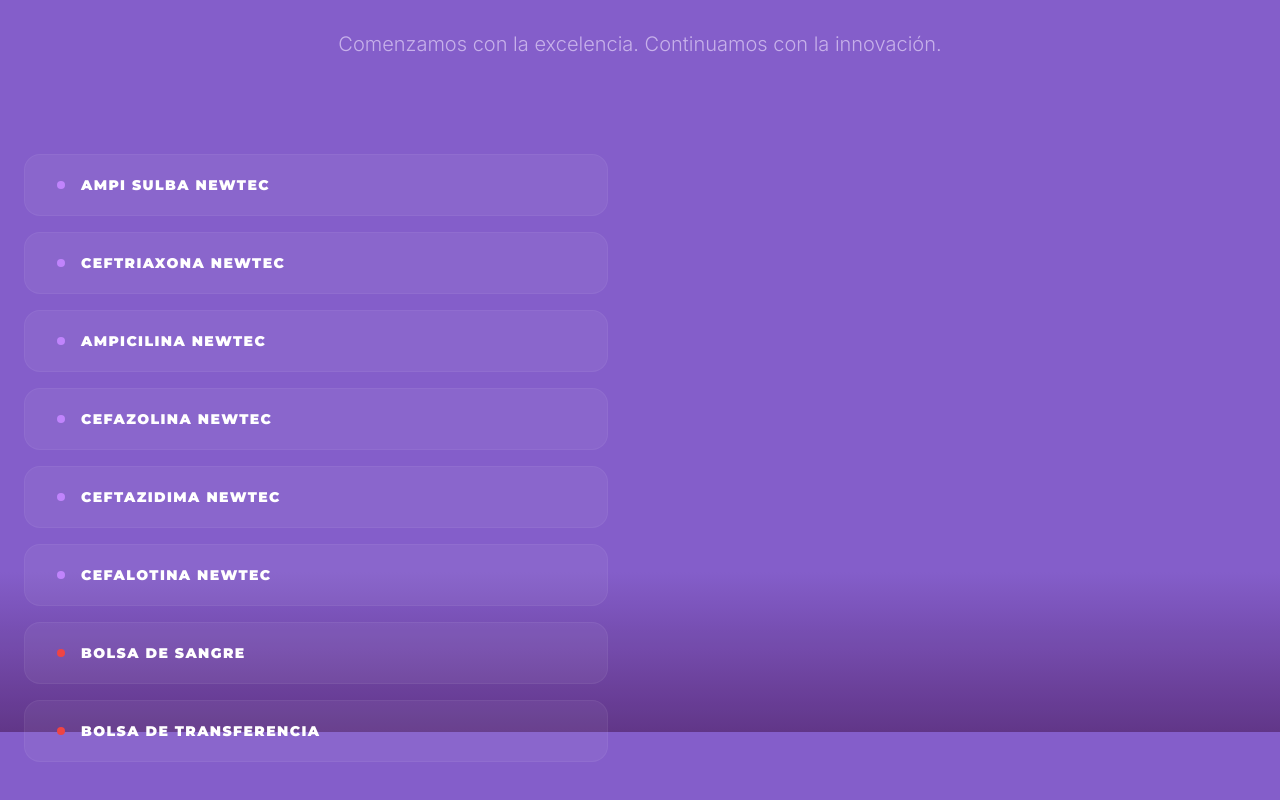
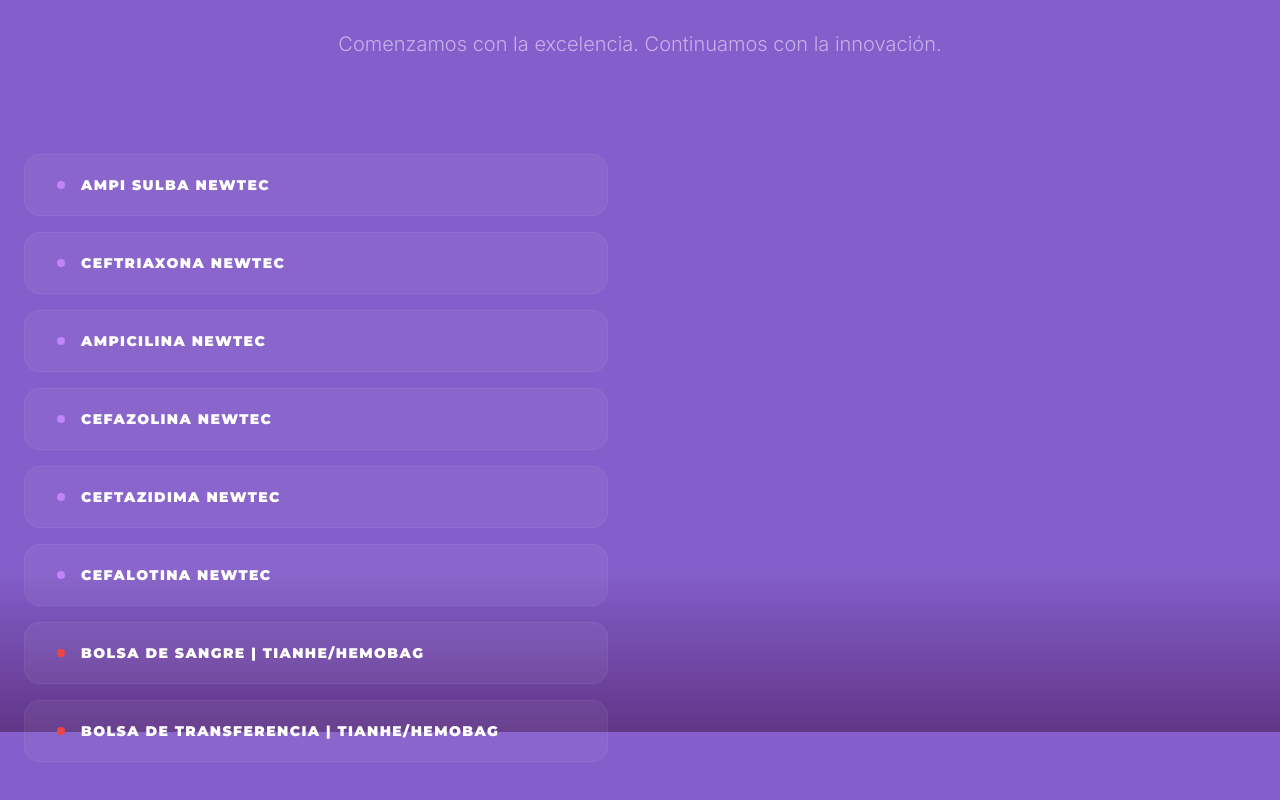
Before and after one commit to Marketing-Newtec/newtec-sitioweb, a React (Vite) app: page / in a window 1280 px wide. Shown: the part 2468-3268 px from the top of the page. Built offline with nearby package versions, Linux system fonts and the light colour scheme.

Commit message:
Hemobag-1

```diff
--- a/components/ProductSection.tsx
+++ b/components/ProductSection.tsx
@@ -6,7 +6,6 @@ export const ProductSection: React.FC = () => {
   const [hoveredProduct, setHoveredProduct] = useState<any>(null);
   const [isMobile, setIsMobile] = useState(false);
 
-  // Referencias para el scroll automático de los botones
   const scrollContainerRef = useRef<HTMLDivElement>(null);
   const buttonRefs = useRef<(HTMLButtonElement | null)[]>([]);
 
@@ -17,18 +16,13 @@ export const ProductSection: React.FC = () => {
     { id: 4, name: "Cefazolina Newtec", line: "Antibiótico Betalactámico", type: "Cefazolina como sal sódica 1 g", icon: "https://lavenderblush-snake-373826.hostingersite.com/wp-content/uploads/2026/03/cefazolina.png" },
     { id: 5, name: "Ceftazidima Newtec", line: "Antibiótico Betalactámico", type: "Ceftazidima como pentahidrato 1 g", icon: "https://lavenderblush-snake-373826.hostingersite.com/wp-content/uploads/2026/03/ceftazidima.png" },
     { id: 6, name: "Cefalotina Newtec", line: "Antibiótico Betalactámico", type: "Cefatolina como sal sódica 1 g", icon: "https://lavenderblush-snake-373826.hostingersite.com/wp-content/uploads/2026/03/cefalotina.png" },
-    { id: 7, name: "Bolsa de sangre", line: "Línea para hemoterapia", type: "Recolección de sangre y componentes sanguíneos. Cinco modelos disponibles", icon: "https://lavenderblush-snake-373826.hostingersite.com/wp-content/uploads/2026/03/bolsa-de-sangre-newtec.png" },
-    { id: 8, name: "Bolsa de transferencia", line: "Línea para hemoterapia", type: "Almacenamiento de glóbulos rojos (300/600 ml) y plaquetas (300 ml)", icon: "https://lavenderblush-snake-373826.hostingersite.com/wp-content/uploads/2026/03/bolsa-transferencia-newtec.png" }
+    { id: 7, name: "Bolsa de sangre | Tianhe/Hemobag", line: "Línea para hemoterapia", type: "Recolección de sangre y componentes sanguíneos. Cinco modelos disponibles", icon: "https://lavenderblush-snake-373826.hostingersite.com/wp-content/uploads/2026/03/bolsa-de-sangre-newtec.png", hasLogos: true },
+    { id: 8, name: "Bolsa de transferencia | Tianhe/Hemobag", line: "Línea para hemoterapia", type: "Almacenamiento de glóbulos rojos (300/600 ml) y plaquetas (300 ml)", icon: "https://lavenderblush-snake-373826.hostingersite.com/wp-content/uploads/2026/03/bolsa-transferencia-newtec.png", hasLogos: true }
   ];
 
-  // Efecto para centrar el botón activo en móvil
   useEffect(() => {
     if (isMobile && index !== -1 && buttonRefs.current[index]) {
-      buttonRefs.current[index]?.scrollIntoView({
-        behavior: 'smooth',
-        block: 'nearest',
-        inline: 'center'
-      });
+      buttonRefs.current[index]?.scrollIntoView({ behavior: 'smooth', block: 'nearest', inline: 'center' });
     }
   }, [index, isMobile]);
 
@@ -68,11 +62,7 @@ export const ProductSection: React.FC = () => {
 
         <div className="flex flex-col lg:grid lg:grid-cols-[1fr,1fr] gap-10 lg:gap-16 items-start">
 
-          {/* PANEL IZQUIERDO: Listado con Scroll Automático */}
-          <div
-            ref={scrollContainerRef}
-            className="w-full overflow-x-auto lg:overflow-visible pb-8 lg:pb-0 scrollbar-hide snap-x"
-          >
+          <div ref={scrollContainerRef} className="w-full overflow-x-auto lg:overflow-visible pb-8 lg:pb-0 scrollbar-hide snap-x">
             <div className="flex lg:flex-col gap-3 lg:gap-4 min-w-max lg:min-w-0 px-[10vw] lg:px-0">
               {products.map((prod, i) => (
                 <motion.button
@@ -88,7 +78,7 @@ export const ProductSection: React.FC = () => {
                   }`}
                 >
                   <div className={`w-2 h-2 rounded-full shrink-0 ${prod.line === "Antibiótico Betalactámico" ? 'bg-purple-400' : 'bg-red-500'}`} />
-                  <h3 className={`text-xs md:text-sm font-brand font-black uppercase tracking-[0.1em] whitespace-nowrap ${activeProduct?.id === prod.id ? 'text-purple-900' : 'text-white'}`}>
+                  <h3 className={`text-[10px] md:text-sm font-brand font-black uppercase tracking-[0.1em] whitespace-nowrap ${activeProduct?.id === prod.id ? 'text-purple-900' : 'text-white'}`}>
                     {prod.name}
                   </h3>
                 </motion.button>
@@ -96,7 +86,6 @@ export const ProductSection: React.FC = () => {
             </div>
           </div>
 
-          {/* PANEL DERECHO: Card / Placeholder */}
           <div className="w-full flex flex-col items-center lg:sticky lg:top-40 min-h-[450px] md:min-h-[550px]">
             <AnimatePresence mode="wait">
               {activeProduct ? (
@@ -117,7 +106,18 @@ export const ProductSection: React.FC = () => {
                       className={`object-contain drop-shadow-xl transition-transform duration-500 ${activeProduct.line === "Línea para hemoterapia" ? 'scale-[1.35] w-full h-full' : 'scale-100 p-4 w-full h-full'}`}
                     />
                   </div>
-                  <h3 className="text-xl md:text-2xl font-brand font-black mb-2 uppercase leading-tight">{activeProduct.name}</h3>
+
+                  <h3 className="text-xl md:text-2xl font-brand font-black mb-2 uppercase leading-tight">{activeProduct.name.split('|')[0]}</h3>
+
+                  {/* Logos de marcas para Hemoterapia */}
+                  {activeProduct.hasLogos && (
+                    <div className="flex items-center justify-center gap-6 mb-4 mt-2 bg-purple-50/50 py-2 px-6 rounded-full">
+                      <img src="https://lavenderblush-snake-373826.hostingersite.com/wp-content/uploads/2026/03/TIANHE.png" alt="Tianhe" className="h-4 md:h-5 object-contain opacity-80" />
+                      <div className="w-[1px] h-4 bg-purple-200" />
+                      <img src="https://lavenderblush-snake-373826.hostingersite.com/wp-content/uploads/2026/03/hemobag.png" alt="Hemobag" className="h-4 md:h-5 object-contain opacity-80" />
+                    </div>
+                  )}
+
                   <p className="text-[10px] font-black text-purple-400 mb-6 tracking-widest uppercase">{activeProduct.line}</p>
                   <p className="text-sm md:text-base leading-relaxed text-purple-900/60 font-medium px-2">
                     {activeProduct.type}. {activeProduct.line === "Antibiótico Betalactámico" ? "Polvo estéril de máxima pureza." : "Libre de látex."}
```
